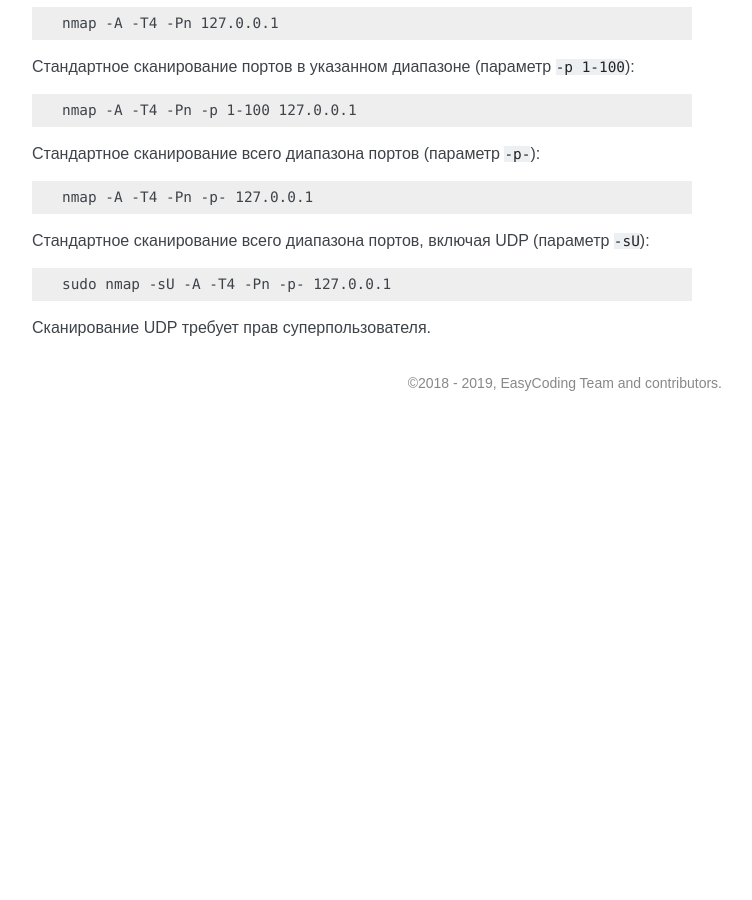
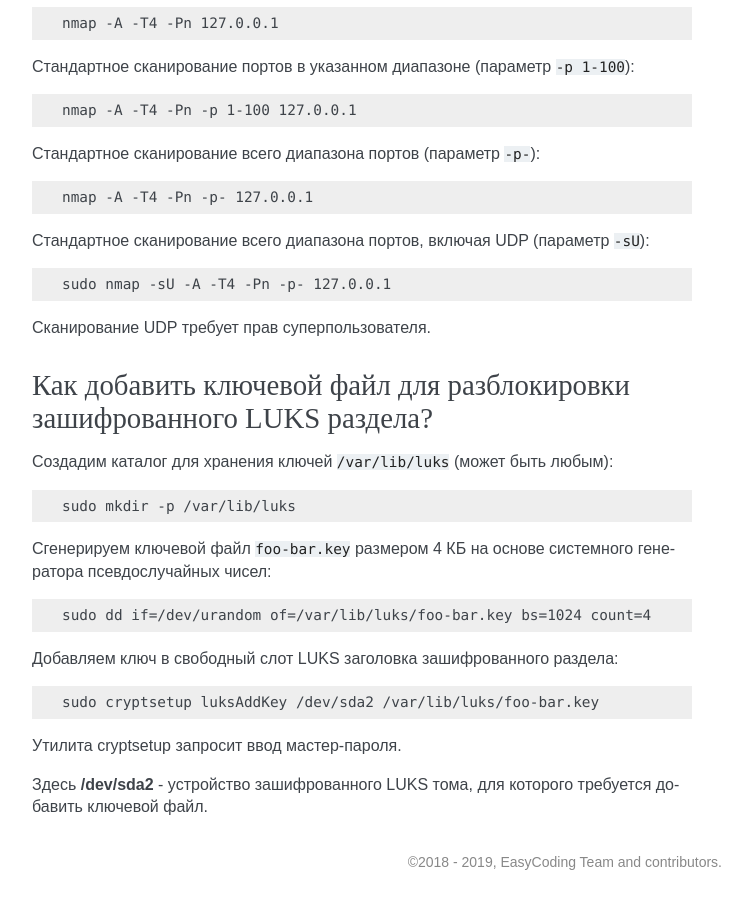
Before and after one commit to RussianFedora/FAQ, a Sphinx documentation site: the page built from source/security.rst, in a window 1280 px wide and 900 px high, scrolled down 21142 px. Shown: the whole window, without its empty margins (388-1140 px from the left). Built offline with Sphinx 7.4.7, drawn with Linux system fonts in a browser that asks for light colours; before the commit the page ends 21563 px from its top, so only the background shows below that; some of the changed text lies outside the part shown.

Commit message:
Added question about adding a new keyfile to LUKS-encrypted partitions.

```diff
--- a/source/security.rst
+++ b/source/security.rst
@@ -1224,3 +1224,31 @@ GnuPG2 запросит стандартные данные: имя и адре
     sudo nmap -sU -A -T4 -Pn -p- 127.0.0.1
 
 Сканирование UDP требует прав суперпользователя.
+
+.. index:: luks, encryption, key
+.. _luks-addkey:
+
+Как добавить ключевой файл для разблокировки зашифрованного LUKS раздела?
+============================================================================
+
+Создадим каталог для хранения ключей ``/var/lib/luks`` (может быть любым):
+
+.. code-block:: text
+
+    sudo mkdir -p /var/lib/luks
+
+Сгенерируем ключевой файл ``foo-bar.key`` размером 4 КБ на основе системного генератора псевдослучайных чисел:
+
+.. code-block:: text
+
+    sudo dd if=/dev/urandom of=/var/lib/luks/foo-bar.key bs=1024 count=4
+
+Добавляем ключ в свободный слот LUKS заголовка зашифрованного раздела:
+
+.. code-block:: text
+
+    sudo cryptsetup luksAddKey /dev/sda2 /var/lib/luks/foo-bar.key
+
+Утилита cryptsetup запросит ввод мастер-пароля.
+
+Здесь **/dev/sda2** - устройство зашифрованного LUKS тома, для которого требуется добавить ключевой файл.
```
